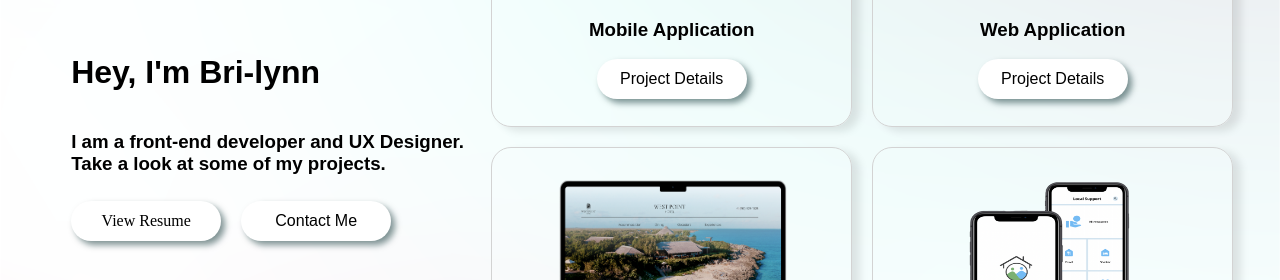
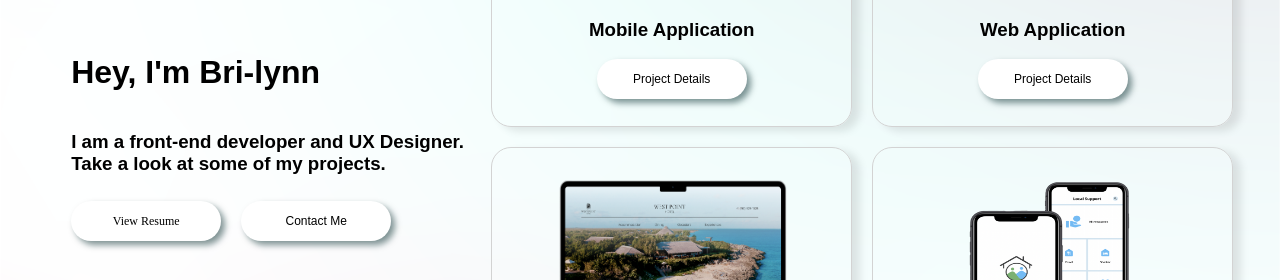
Before and after one commit to bguemos/bri-lynngportfolio, a Next.js app: page / in a window 1280 px wide. Shown: the part 613-893 px from the top of the page. Built offline with nearby package versions, Linux system fonts and the light colour scheme; a web font is replaced by a local one.

Commit message:
changed button font

```diff
--- a/components/buttons/Button.module.css
+++ b/components/buttons/Button.module.css
@@ -16,6 +16,7 @@
     text-decoration: none;
     font-weight: 'bold';
     color: black;
+    font-size: 12px;
 }
 
 .button:hover {
--- a/styles/Home.module.css
+++ b/styles/Home.module.css
@@ -37,7 +37,7 @@
   text-decoration: none;
   font-family: var(--font-mono);
   font-weight: 300;
-  font-size: 16px;
+  font-size: 12px;
   color: black;
 }
 
--- a/styles/Innersight.module.css
+++ b/styles/Innersight.module.css
@@ -372,8 +372,8 @@
   }
 
   .resumebutton {
-    height: 51px;
-    width: 200px;
+    height: 40px;
+    width: 150px;
     background-color: white;
     border-radius: 50px;
     box-shadow: 4px 4px 6px rgba(4, 42, 43, 0.5);
@@ -389,7 +389,7 @@
     text-decoration: none;
     font-family: var(--font-mono);
     font-weight: 300;
-    font-size: 16px;
+    font-size: 12px;
     color: black;
   }
 
```
